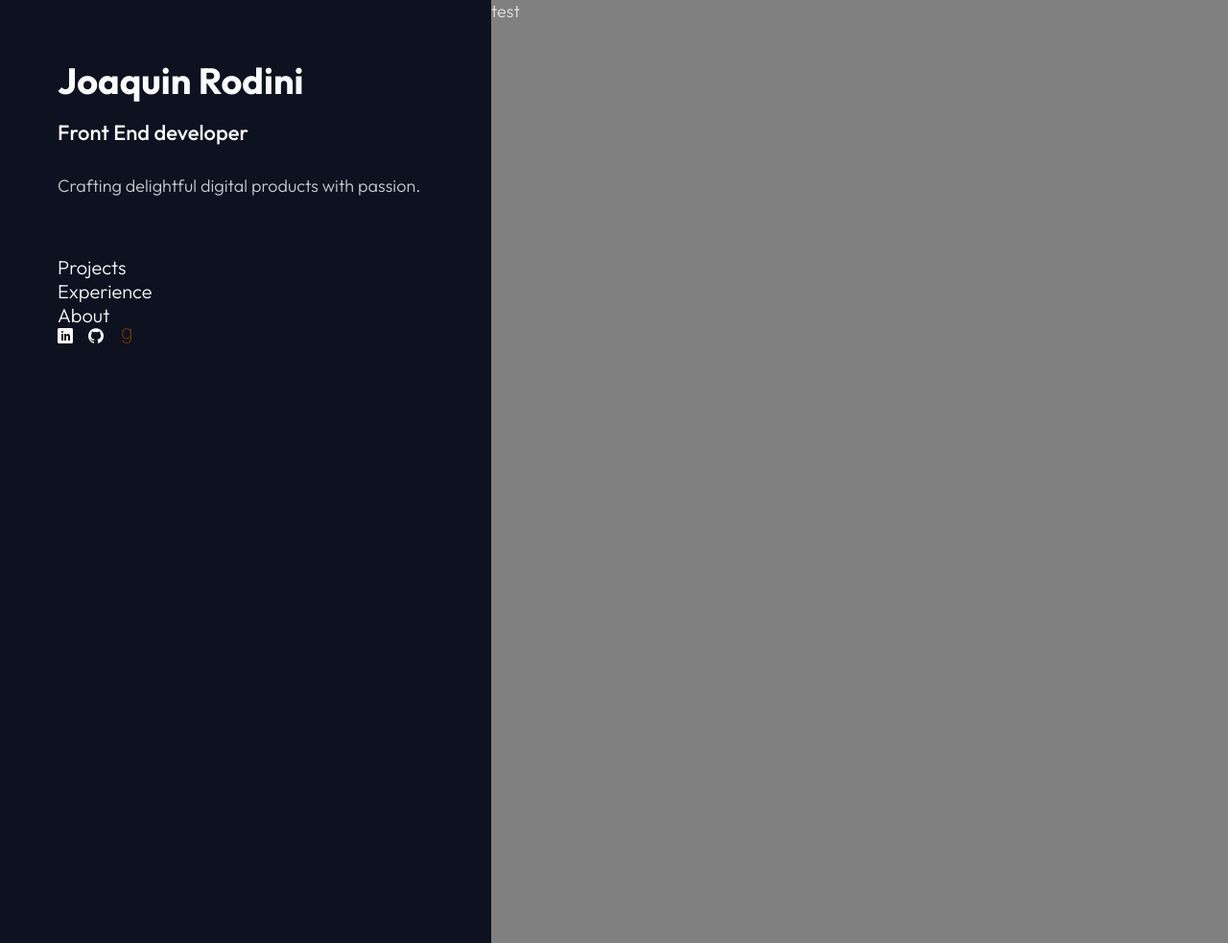
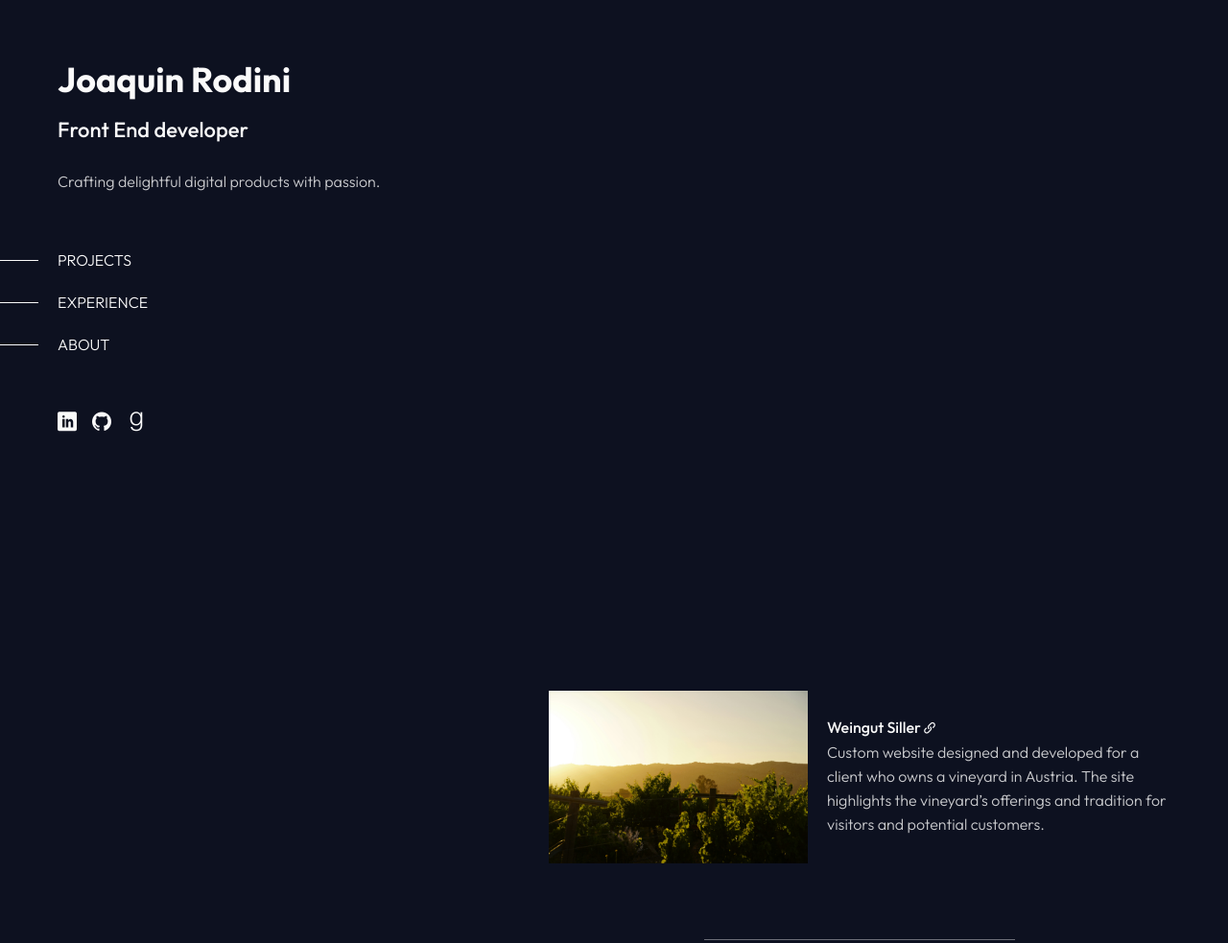
Before and after one commit to joaquinrodini/joaquinrodini.github.io, a website: page index.html in a window 1280 px wide. Shown: the top 983 px of the page at 96% size. Drawn offline with Linux system fonts and the light colour scheme; files whose address does not match are found by name.

Commit message:
minor font changes + main styling

```diff
--- a/index.html
+++ b/index.html
@@ -23,23 +23,60 @@
 
       <nav>
         <ul>
-          <li><a href="#">Projects</a></li>
-          <li><a href="#">Experience</a></li>
-          <li><a href="#">About</a></li>
+          <li>
+            <a href="#projects" title="See my highlighted finished projects"
+              >Projects</a
+            >
+          </li>
+          <li><a href="#" title="My work experience">Experience</a></li>
+          <li><a href="#" title="Learn more about me">About</a></li>
         </ul>
       </nav>
 
       <div class="socials">
         <ul>
-          <li><i class="icon-linkedin"></i></li>
-          <li><i class="icon-github"></i></li>
-          <li><i class="icon-goodreads"></i></li>
+          <li>
+            <a
+              href="https://www.linkedin.com/in/joaquinrodini/"
+              target="_blank"
+              title="Visit my Linkedin profile"
+              ><i class="icon-linkedin"></i
+            ></a>
+          </li>
+          <li>
+            <a
+              href="https://github.com/joaquinrodini"
+              target="_blank"
+              title="Visit my Github profile"
+              ><i class="icon-github"></i
+            ></a>
+          </li>
+          <li>
+            <a
+              href="https://goodreads.com/user/show/173451677"
+              target="_blank"
+              title="Visit my Goodreads profile"
+              ><i class="icon-goodreads"></i
+            ></a>
+          </li>
         </ul>
       </div>
     </header>
 
     <main>
-      <p>test</p>
+      <section id="projects">
+        <div class="card">
+          <img src="/img/vineyard.jpg" alt="Vineyard" />
+          <div class="card-content">
+            <h3>Weingut Siller <i class="icon-link"></i></h3>
+            <p>
+              Custom website designed and developed for a client who owns a
+              vineyard in Austria. The site highlights the vineyard’s offerings
+              and tradition for visitors and potential customers.
+            </p>
+          </div>
+        </div>
+      </section>
     </main>
   </body>
 </html>
--- a/scss/helpers.scss
+++ b/scss/globals.scss
@@ -6,9 +6,10 @@
 
 $bg-color: #0d1120;
 $bg-text: #fafafa;
+$primary: #58e7f7;
 
 h1 {
-  font-size: 38px;
+  font-size: 36px;
   font-weight: 700;
 }
 
@@ -17,14 +18,20 @@ h2 {
   font-weight: 500;
 
   > span {
-    font-size: 18px;
+    font-size: 16px;
     font-weight: 300;
     opacity: 0.8;
   }
 }
 
+h3 {
+  font-size: 16px;
+  font-weight: 500;
+}
+
 p {
-  font-size: 18px;
+  font-size: 16px;
+  line-height: 25px;
   font-weight: 300;
   opacity: 0.8;
 }
--- a/scss/style.scss
+++ b/scss/style.scss
@@ -1,4 +1,4 @@
-@import "helpers";
+@import "globals";
 
 body {
   background-color: $bg-color;
@@ -25,14 +25,41 @@ body {
     }
 
     nav {
-      li {
-        font-size: 20px;
-        font-weight: 300;
-        text-transform: capitalize;
+      margin-bottom: 60px;
+      ul {
+        li {
+          position: relative;
+          font-size: 16px;
+          font-weight: 300;
+          text-transform: uppercase;
 
-        > a {
-          text-decoration: none;
-          color: inherit;
+          > a {
+            text-decoration: none;
+            color: inherit;
+
+            &::before {
+              content: "";
+              display: block;
+              width: 40px;
+              height: 1px;
+              background: $bg-text;
+              position: absolute;
+              top: 50%;
+              left: -60px;
+            }
+
+            &:hover {
+              color: $primary;
+              font-weight: 500;
+
+              &::before {
+                background: $primary;
+              }
+            }
+          }
+        }
+        li:not(:last-child) {
+          margin-bottom: 24px;
         }
       }
     }
@@ -41,6 +68,30 @@ body {
       ul {
         display: flex;
         gap: 16px;
+
+        li {
+          > a {
+            color: inherit;
+            text-decoration: none;
+
+            &:hover {
+              color: $primary;
+            }
+          }
+          .icon-goodreads {
+            &:before {
+              color: $bg-text;
+            }
+
+            &:hover::before {
+              color: $primary;
+            }
+          }
+
+          i {
+            font-size: 20px;
+          }
+        }
       }
     }
   }
@@ -50,9 +101,51 @@ body {
     position: absolute;
     right: 0;
     top: 0;
-    background: gray;
     float: right;
     width: 60%;
     height: 200vh;
+    padding-top: 80vh;
+    padding-inline: 60px;
+
+    section {
+      position: relative;
+      padding-block: 80px;
+
+      &::after {
+        content: "";
+        display: block;
+        width: 50%;
+        height: 1px;
+        background-color: $bg-text;
+        position: absolute;
+        bottom: 0;
+        left: 50%;
+        transform: translateX(-50%);
+        opacity: 0.4;
+      }
+
+      &#projects {
+        .card {
+          display: flex;
+          align-items: center;
+          gap: 20px;
+          width: fit-content;
+
+          img {
+            height: 180px;
+            width: auto;
+          }
+
+          .card-content {
+            h3 {
+              margin-bottom: 4px;
+            }
+            i {
+              font-size: 12px;
+            }
+          }
+        }
+      }
+    }
   }
 }
```
Also changed, not shown: css/style.css, img/vineyard.jpg (added), 1 other file.
